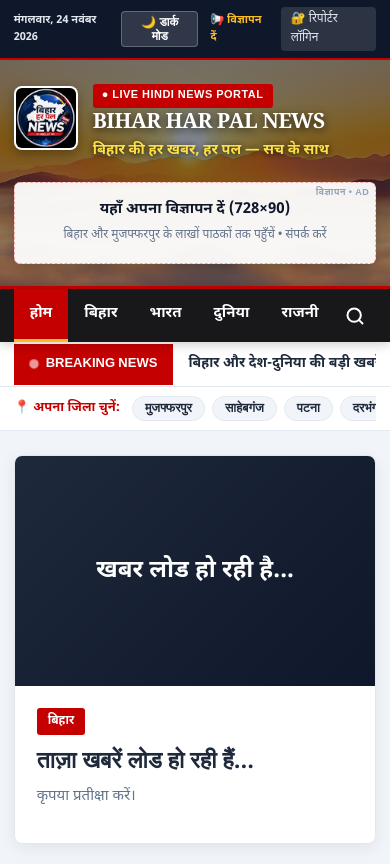
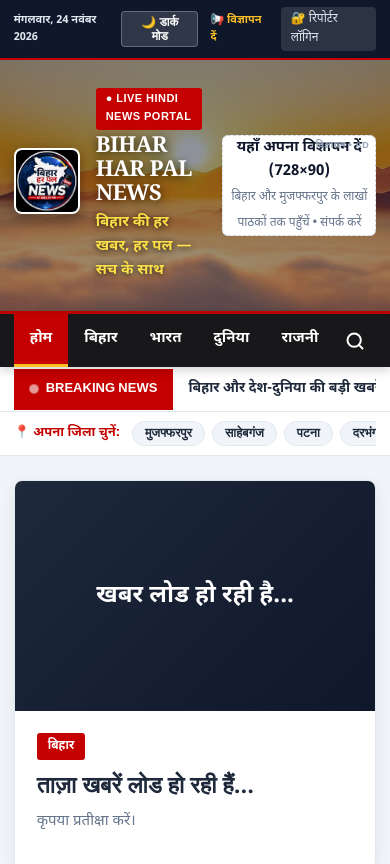
Before and after one commit to uraj68179-glitch/bihar-har-pal-news, a plain HTML site: page index.html in a window 390 px wide. Shown: the top 864 px of the page. Drawn offline with Linux system fonts and the light colour scheme; no server answers; a web font is replaced by a local one.

Commit message:
Update style.css

```diff
--- a/style.css
+++ b/style.css
@@ -116,22 +116,22 @@ a {
 }
 
 /* ==========================================
-   MASTHEAD HEADER (FULL SUNRISE BG) & AD
+   MASTHEAD HEADER (FULL SUNRISE BG - CLEAN)
 ========================================== */
 
 .header {
     background: linear-gradient(
-        rgba(15, 23, 42, 0.58),
-        rgba(15, 23, 42, 0.45)
+        rgba(15, 23, 42, 0.52),
+        rgba(15, 23, 42, 0.38)
     ), url('images/header-bg.jpeg') center center / cover no-repeat;
-    padding: 22px 0;
+    padding: 28px 0;
     border-bottom: 3px solid var(--primary-red);
     width: 100%;
 }
 
 .header-content {
     display: flex;
-    justify-content: space-between;
+    justify-content: flex-start;
     align-items: center;
     gap: 20px;
 }
@@ -139,18 +139,17 @@ a {
 .brand {
     display: flex;
     align-items: center;
-    gap: 15px;
-    flex-shrink: 0;
+    gap: 16px;
 }
 
 .brand img {
-    width: 84px;
-    height: 84px;
+    width: 88px;
+    height: 88px;
     object-fit: contain;
     border-radius: 8px;
-    border: 2px solid rgba(255, 255, 255, 0.85);
+    border: 2px solid rgba(255, 255, 255, 0.9);
     background: #ffffff;
-    box-shadow: 0 4px 12px rgba(0, 0, 0, 0.3);
+    box-shadow: 0 4px 14px rgba(0, 0, 0, 0.35);
 }
 
 .live-badge {
@@ -159,25 +158,25 @@ a {
     color: #ffffff;
     font-size: 11px;
     font-weight: 800;
-    padding: 3px 9px;
+    padding: 3px 10px;
     border-radius: 3px;
     letter-spacing: 0.5px;
-    margin-bottom: 4px;
+    margin-bottom: 5px;
 }
 
 .brand-text h1 {
     font-family: 'Noto Sans Devanagari', Georgia, serif;
-    font-size: 31px;
+    font-size: 34px;
     font-weight: 800;
     color: #ffffff;
     letter-spacing: -0.5px;
     line-height: 1.1;
-    text-shadow: 0 2px 8px rgba(0, 0, 0, 0.75);
+    text-shadow: 0 2px 10px rgba(0, 0, 0, 0.75);
 }
 
 .brand-text p {
     color: #fde047;
-    font-size: 14.5px;
+    font-size: 15px;
     font-weight: 700;
     margin-top: 4px;
     text-shadow: 0 1px 6px rgba(0, 0, 0, 0.85);
@@ -209,16 +208,6 @@ a {
     color: #94a3b8;
     text-transform: uppercase;
     letter-spacing: 0.5px;
-}
-
-.ad-header {
-    flex: 1;
-    max-width: 650px;
-    min-height: 82px;
-    padding: 10px 16px;
-    background: rgba(255, 255, 255, 0.94);
-    border-color: #fca5a5;
-    box-shadow: 0 4px 12px rgba(0, 0, 0, 0.2);
 }
 
 .ad-box-inner strong {
@@ -1087,16 +1076,6 @@ main.container {
 ========================================== */
 
 @media (max-width: 960px) {
-    .header-content {
-        flex-direction: column;
-        align-items: flex-start;
-    }
-
-    .ad-header {
-        width: 100%;
-        max-width: 100%;
-    }
-
     .featured,
     .portal-layout {
         grid-template-columns: 1fr;
@@ -1129,12 +1108,12 @@ main.container {
     }
 
     .brand img {
-        width: 64px;
-        height: 64px;
+        width: 66px;
+        height: 66px;
     }
 
     .brand-text h1 {
-        font-size: 21px;
+        font-size: 22px;
     }
 
     .news-image {
```
